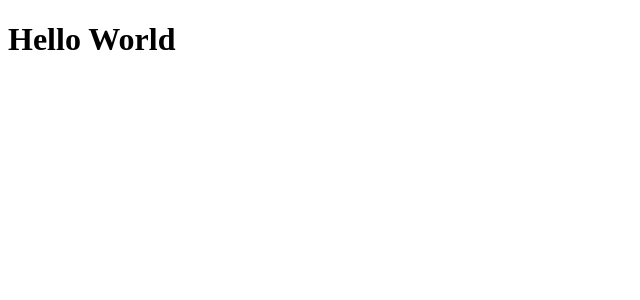
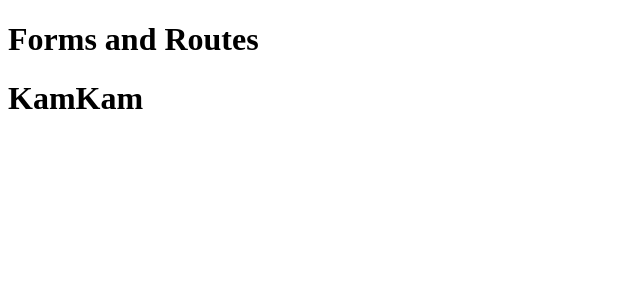
Before and after one commit to 401-advanced-javascript-KamranAli/routes-and-forms-redo, a React app: page / in a window 1280 px wide. Shown: the top 300 px of the page, without its empty margins (0-640 px from the left). Built offline with nearby package versions, Linux system fonts and the light colour scheme.

Commit message:
header and footer rendering

```diff
--- a/src/components/App.js
+++ b/src/components/App.js
@@ -1,5 +1,12 @@
 import React from 'react';
+import Header from './Header/HeaderComp';
+import Footer from './Footer/FooterComp';
 
 export default function App() {
-  return <h1>Hello World</h1>;
+  return (
+    <>
+      <Header />
+      <Footer />
+    </>
+  );
 }
--- /dev/null
+++ b/src/components/Footer/FooterComp.js
@@ -0,0 +1,10 @@
+import React from 'react';
+
+const Footer = () => (
+  <footer>
+    <h1>
+      KamKam
+    </h1>
+  </footer>
+);
+export default Footer;
--- /dev/null
+++ b/src/components/Header/HeaderComp.js
@@ -0,0 +1,10 @@
+import React from 'react';
+
+const Header = () => (
+  <header>
+    <h1>
+      Forms and Routes
+    </h1>
+  </header>
+);
+export default Header;
```
